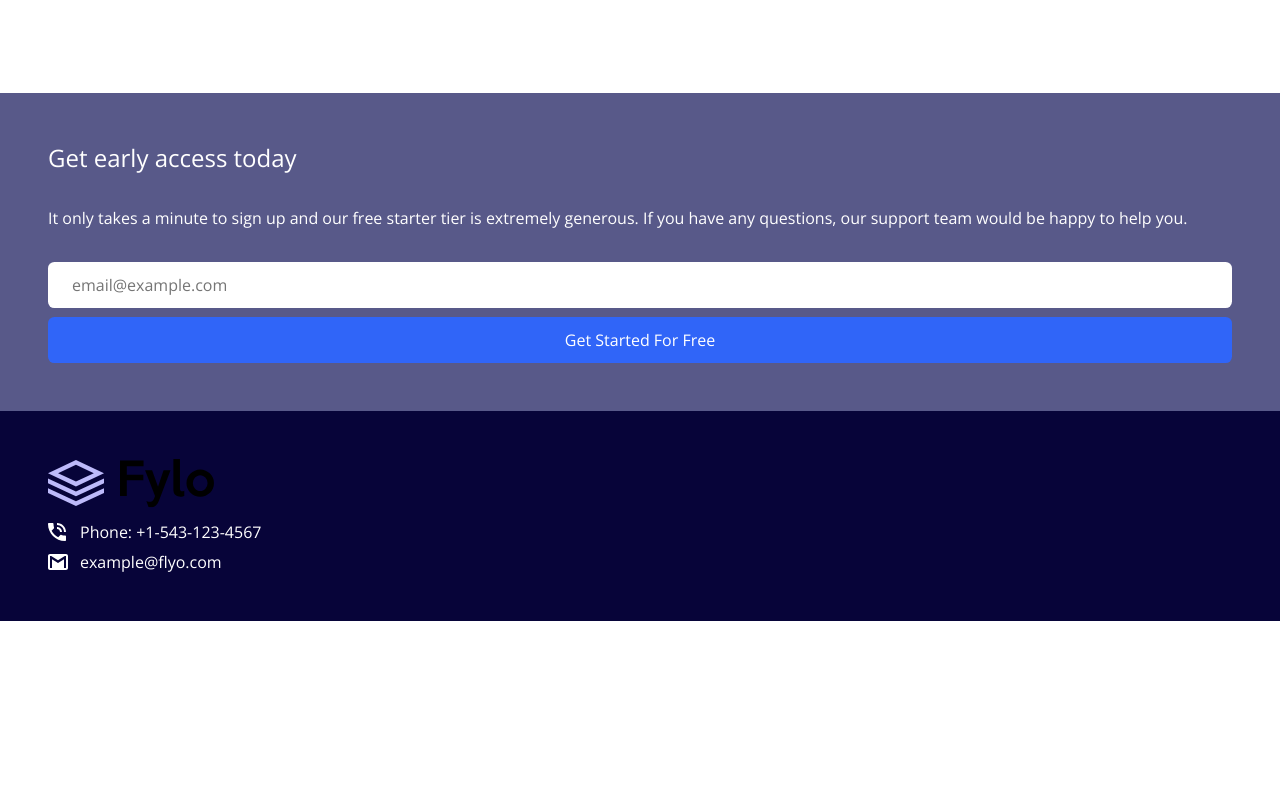
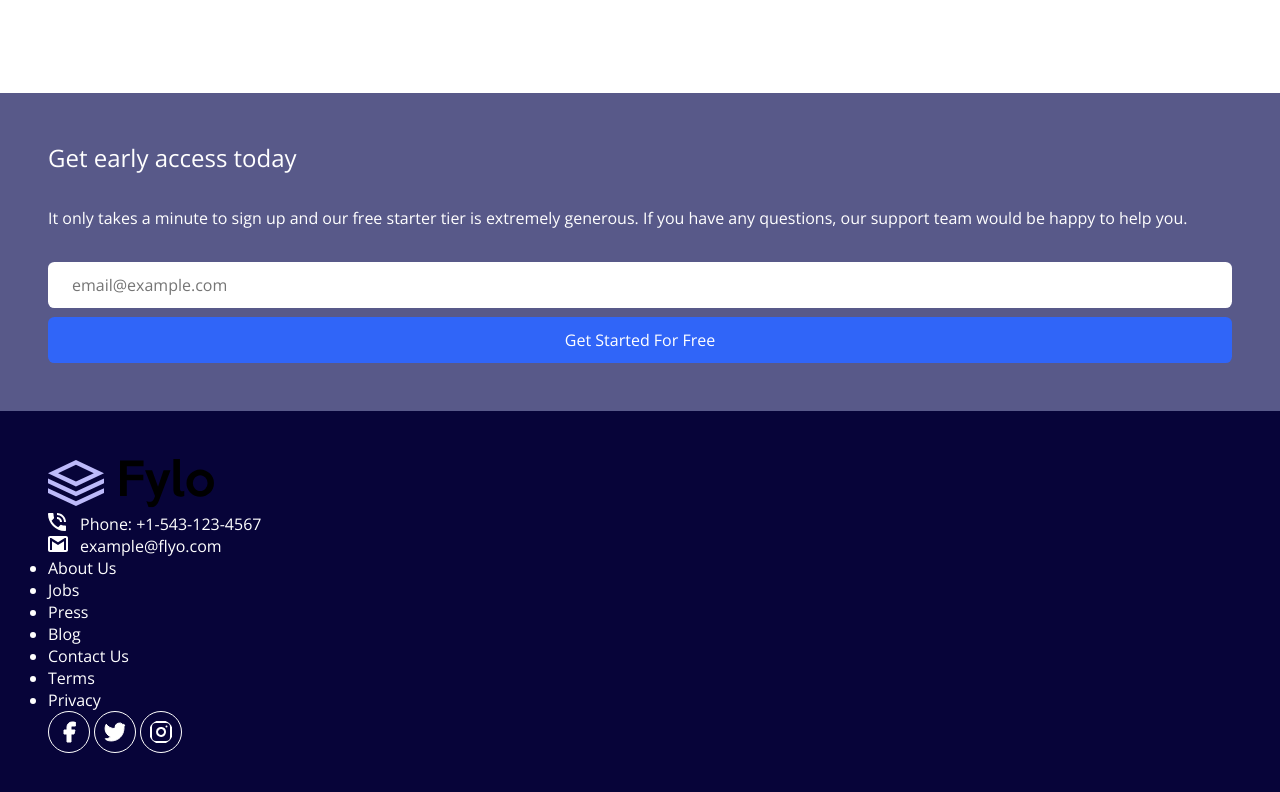
Before and after one commit to SebastianLaka/flyo-landing-page, a plain HTML site: page index.html in a window 1280 px wide. Shown: the part 2557-3349 px from the top of the page. Before the commit the page ends 3178 px from the top, so only its background shows below. Drawn offline with nearby package versions, Linux system fonts and the light colour scheme.

Commit message:
Create all structure for site

```diff
--- a/index.html
+++ b/index.html
@@ -78,6 +78,22 @@
                     <p class="contact-block__contact ">Phone: +1-543-123-4567</p>
                     <p class="contact-block__contact">example@flyo.com</p>
                 </div>
+                <ul class="about-company-block">
+                    <li class="about-company-block__link">About Us</li>
+                    <li class="about-company-block__link">Jobs</li>
+                    <li class="about-company-block__link">Press</li>
+                    <li class="about-company-block__link">Blog</li>
+                </ul>
+                <ul class="policy-box">
+                    <li class="policy-box__link">Contact Us</li>
+                    <li class="policy-box__link">Terms</li>
+                    <li class="policy-box__link">Privacy</li>
+                </ul>
+                <div class="social-media-box">
+                    <img src="./img/facebook.svg" alt="Facebook icon" class="social-media-box__icon">
+                    <img src="./img/twitter.svg" alt="Twitter icon" class="social-media-box__icon">
+                    <img src="./img/instagram.svg" alt="Instagram icon" class="social-media-box__icon">
+                </div>
             </div>
         </footer>
     </main>
--- a/sass/_mobile.scss
+++ b/sass/_mobile.scss
@@ -164,22 +164,31 @@
       background-color: $very-dark-blue;
       padding: 3em;
       @include column-flex;
+      gap: 2em;
       .contact-block{
         &__contact{
           position: relative;
           color: $white-color;
-          padding-top: .5em;
           padding-left: 2em;
         }
         &__contact::before{
           position: absolute;
           left: 0;
-          top: 0.6em;
           content: url(../img/icon-phone.svg);
 
         }
         &__contact:last-child::before{
           content: url(../img/icon-email.svg);
+        }
+      }
+      .about-company-block, .policy-box{
+        color: $white-color;
+      }
+      .social-media-box{
+        &__icon{
+          border: .1em solid $white-color;
+          padding: .5em;
+          border-radius: 50%;
         }
       }
     }
```
Also changed, not shown: css/style.css, img/facebook.svg (added), img/instagram.svg (added), img/twitter.svg (added), sass/_reset.scss (line endings or trailing spaces), 1 other file.
